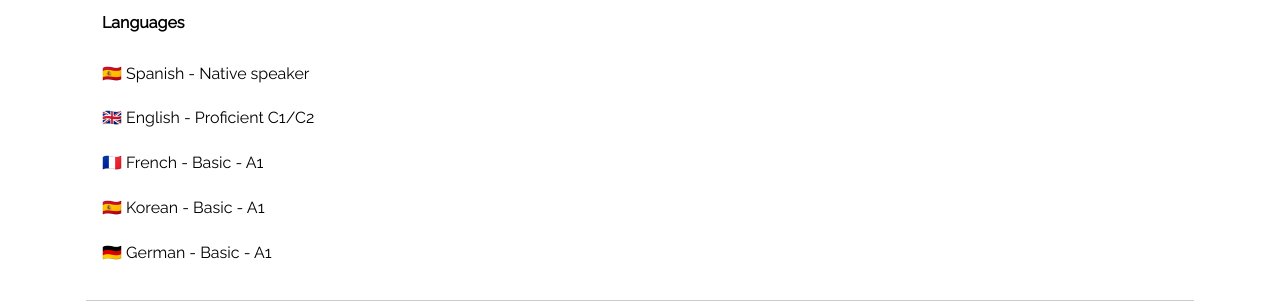
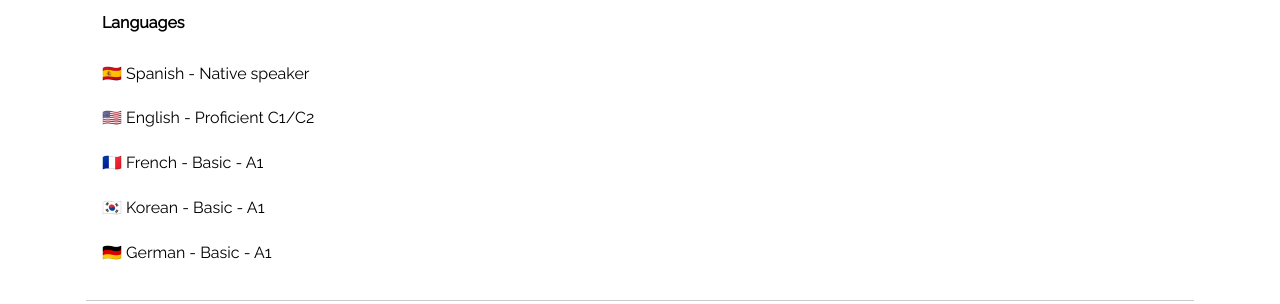
Before and after one commit to galvisjuanc/galvisjuanc.github.io, a Jekyll site: the page index.html, which Jekyll copies as it is, in a window 1280 px wide. Shown: the part 1295-1599 px from the top of the page. Built offline with Jekyll 4.4.1, drawn with Linux system fonts in a browser that asks for light colours; nearby versions of some CDN libraries.

Commit message:
Include Emojipedia for the languages

```diff
--- a/index.html
+++ b/index.html
@@ -92,9 +92,9 @@
             <div>
                 <h4>Languages</h4>
                 <p>🇪🇸 Spanish - Native speaker</p>
-                <p>🇬🇧 English - Proficient C1/C2</p>
+                <p>🇺🇸 English - Proficient C1/C2</p>
                 <p>🇫🇷 French - Basic - A1</p>
-                <p>🇪🇸 Korean - Basic - A1</p>
+                <p>🇰🇷 Korean - Basic - A1</p>
                 <p>🇩🇪 German - Basic - A1</p>
             </div>
         </div>
```
